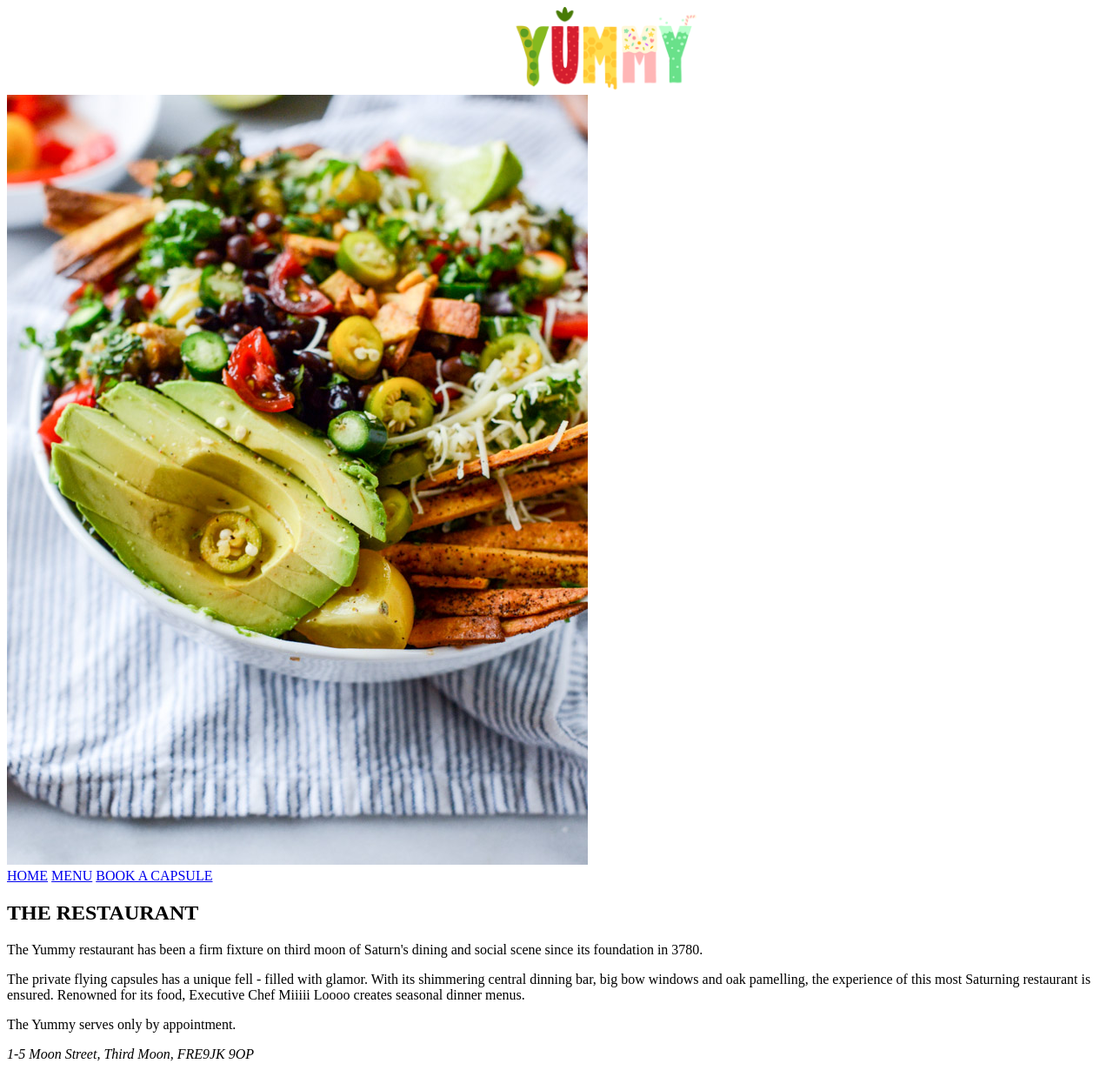
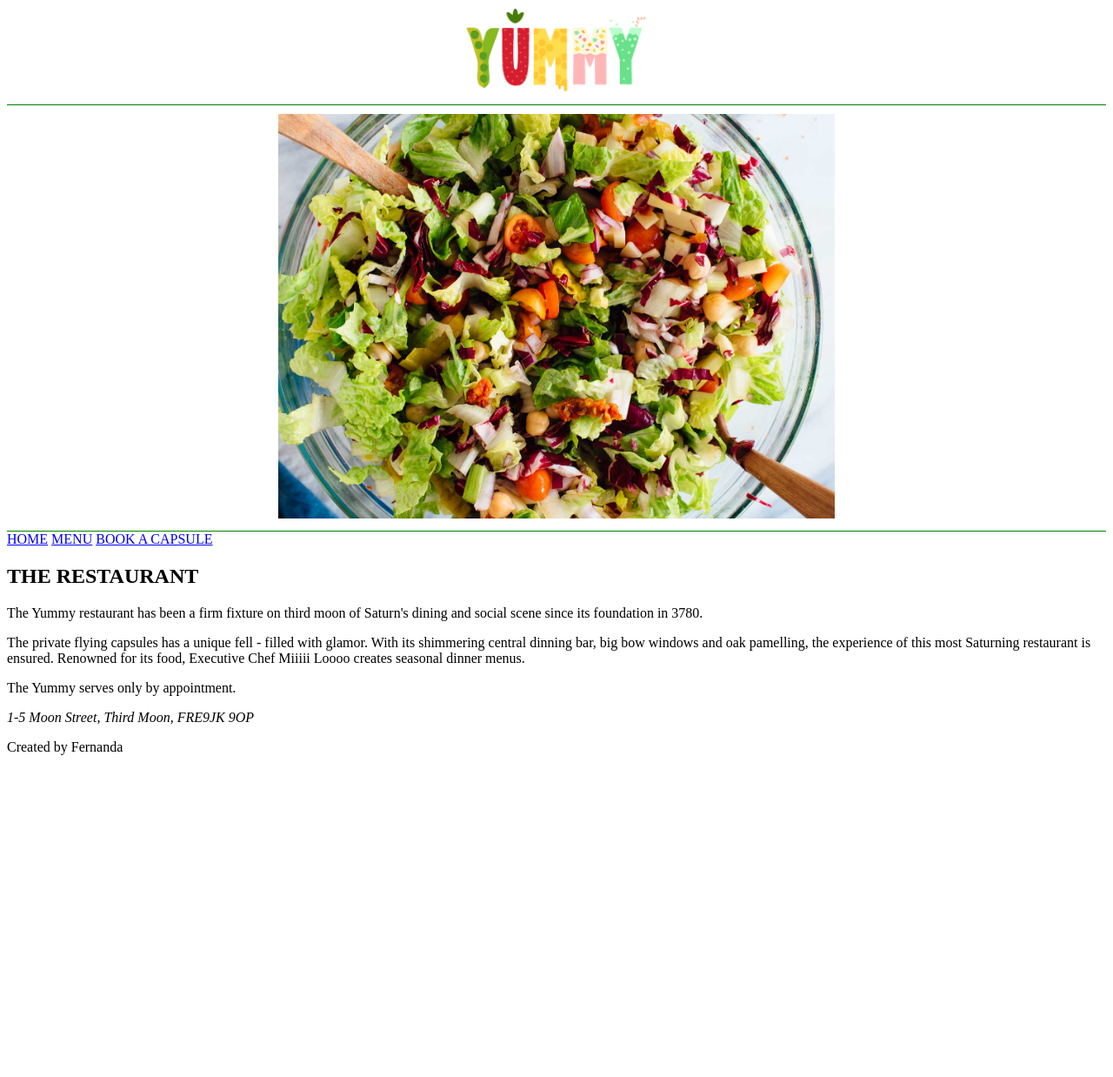
Before and after one commit to fernandakagami/Hello-world, a PHP site: page / in a window 1280 px wide. Shown: the top 1238 px of the page at 87% size. After the commit the page ends 868 px from the top, so only its background shows below. Run offline with PHP 8.4, Linux system fonts and the light colour scheme; some libraries are stand-ins or nearby versions.

Commit message:
Learning HTML and CSS
Building a web site.

```diff
--- a/HTML - CSS/projeto9/css/style.css
+++ b/HTML - CSS/projeto9/css/style.css
@@ -1,9 +1,20 @@
 #topo {
-  border-bottom: 1px solid white;
-  overflow: hidden;
+  text-align: center;
+  margin: 10px 0;
 }
 
 #topo > img {
   width: 15em;
-  padding: 0% 45%;
 }
+
+div {
+  text-align: center;
+  padding: 10px 0px;
+  border-top: 1px solid green;
+  border-bottom: 1px solid green;
+
+}
+
+div img {
+  width: 40em;
+}
--- a/HTML - CSS/projeto9/index.html
+++ b/HTML - CSS/projeto9/index.html
@@ -11,7 +11,7 @@
     <img src="img/yummy.png" alt="Yummy Restaurant">
   </header>
   <div>
-    <img src="img/salad1.jpeg" alt="Yummy Salad">
+    <img src="img/salad2.jpeg" alt="Yummy Salad">
   </div>
   <nav>
     <a href="index.html">HOME</a>
```
Also changed, not shown: HTML - CSS/projeto9/img/salad2.jpeg.
